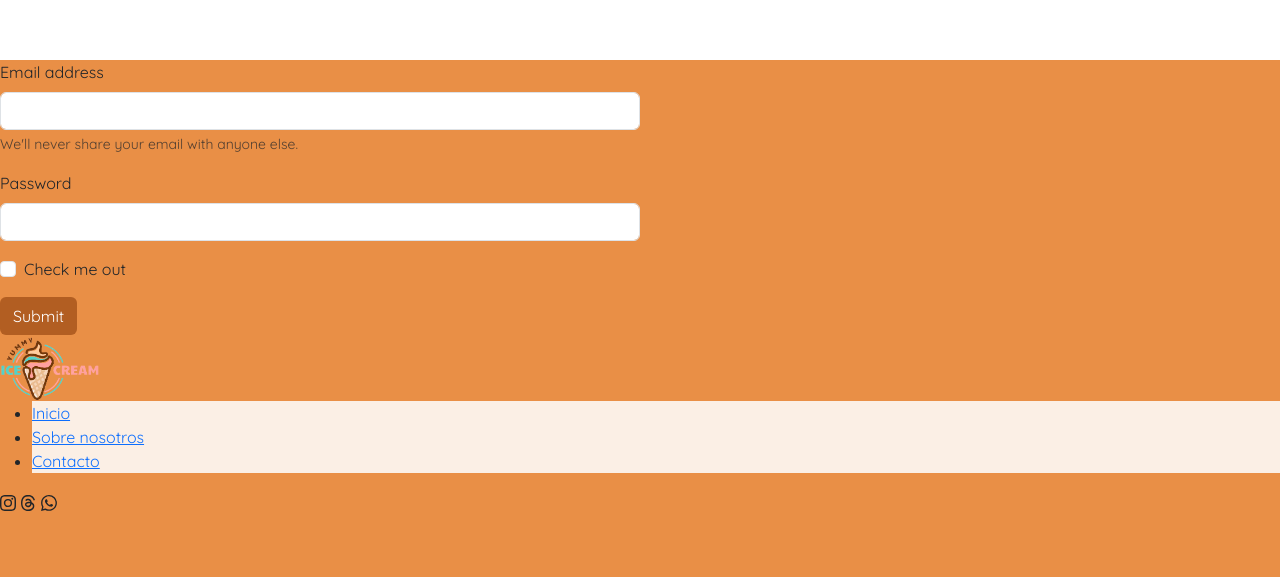
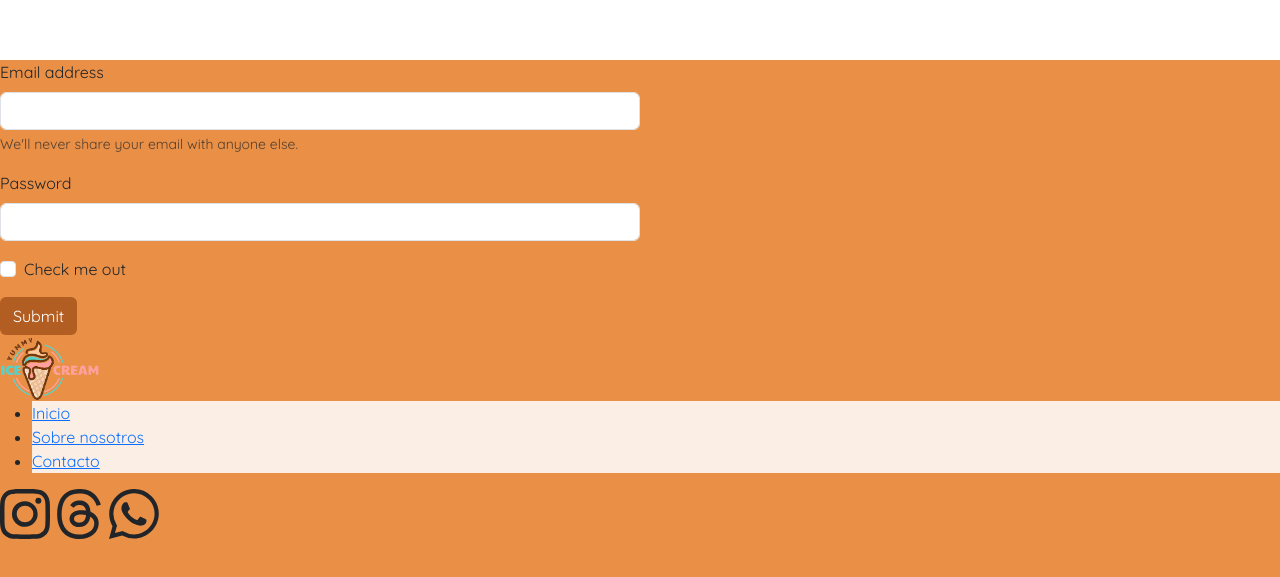
Before and after one commit to kathgaro/C56585-pf-heladeria, a website: page index.html in a window 1280 px wide. Shown: the part 1786-2363 px from the top of the page. Drawn offline with nearby package versions, Linux system fonts and the light colour scheme.

Commit message:
[H] each - clases txt - colores

```diff
--- a/index.html
+++ b/index.html
@@ -75,7 +75,7 @@
 
         </main>
         <section class="newin">
-            <h6 class="sub-title">Nuestro clientes</h6>
+            <h6 class="sub-title ">Nuestro clientes</h6>
 
             <article class="newin-cont">
                 <div class="newin-cont-img">
@@ -127,13 +127,13 @@
             </ul>
 
             <!--contactos-->
-            <svg xmlns="http://www.w3.org/2000/svg" width="16" height="16" fill="currentColor" class="bi bi-instagram" viewBox="0 0 16 16">
+            <svg xmlns="http://www.w3.org/2000/svg"  fill="currentColor" class="bi bi-instagram" viewBox="0 0 16 16">
               <path d="M8 0C5.829 0 5.556.01 4.703.048 3.85.088 3.269.222 2.76.42a3.9 3.9 0 0 0-1.417.923A3.9 3.9 0 0 0 .42 2.76C.222 3.268.087 3.85.048 4.7.01 5.555 0 5.827 0 8.001c0 2.172.01 2.444.048 3.297.04.852.174 1.433.372 1.942.205.526.478.972.923 1.417.444.445.89.719 1.416.923.51.198 1.09.333 1.942.372C5.555 15.99 5.827 16 8 16s2.444-.01 3.298-.048c.851-.04 1.434-.174 1.943-.372a3.9 3.9 0 0 0 1.416-.923c.445-.445.718-.891.923-1.417.197-.509.332-1.09.372-1.942C15.99 10.445 16 10.173 16 8s-.01-2.445-.048-3.299c-.04-.851-.175-1.433-.372-1.941a3.9 3.9 0 0 0-.923-1.417A3.9 3.9 0 0 0 13.24.42c-.51-.198-1.092-.333-1.943-.372C10.443.01 10.172 0 7.998 0zm-.717 1.442h.718c2.136 0 2.389.007 3.232.046.78.035 1.204.166 1.486.275.373.145.64.319.92.599s.453.546.598.92c.11.281.24.705.275 1.485.039.843.047 1.096.047 3.231s-.008 2.389-.047 3.232c-.035.78-.166 1.203-.275 1.485a2.5 2.5 0 0 1-.599.919c-.28.28-.546.453-.92.598-.28.11-.704.24-1.485.276-.843.038-1.096.047-3.232.047s-2.39-.009-3.233-.047c-.78-.036-1.203-.166-1.485-.276a2.5 2.5 0 0 1-.92-.598 2.5 2.5 0 0 1-.6-.92c-.109-.281-.24-.705-.275-1.485-.038-.843-.046-1.096-.046-3.233s.008-2.388.046-3.231c.036-.78.166-1.204.276-1.486.145-.373.319-.64.599-.92s.546-.453.92-.598c.282-.11.705-.24 1.485-.276.738-.034 1.024-.044 2.515-.045zm4.988 1.328a.96.96 0 1 0 0 1.92.96.96 0 0 0 0-1.92m-4.27 1.122a4.109 4.109 0 1 0 0 8.217 4.109 4.109 0 0 0 0-8.217m0 1.441a2.667 2.667 0 1 1 0 5.334 2.667 2.667 0 0 1 0-5.334"/>
             </svg>
-            <svg xmlns="http://www.w3.org/2000/svg" width="16" height="16" fill="currentColor" class="bi bi-threads" viewBox="0 0 16 16">
+            <svg xmlns="http://www.w3.org/2000/svg" fill="currentColor" class="bi bi-threads" viewBox="0 0 16 16">
               <path d="M6.321 6.016c-.27-.18-1.166-.802-1.166-.802.756-1.081 1.753-1.502 3.132-1.502.975 0 1.803.327 2.394.948s.928 1.509 1.005 2.644q.492.207.905.484c1.109.745 1.719 1.86 1.719 3.137 0 2.716-2.226 5.075-6.256 5.075C4.594 16 1 13.987 1 7.994 1 2.034 4.482 0 8.044 0 9.69 0 13.55.243 15 5.036l-1.36.353C12.516 1.974 10.163 1.43 8.006 1.43c-3.565 0-5.582 2.171-5.582 6.79 0 4.143 2.254 6.343 5.63 6.343 2.777 0 4.847-1.443 4.847-3.556 0-1.438-1.208-2.127-1.27-2.127-.236 1.234-.868 3.31-3.644 3.31-1.618 0-3.013-1.118-3.013-2.582 0-2.09 1.984-2.847 3.55-2.847.586 0 1.294.04 1.663.114 0-.637-.54-1.728-1.9-1.728-1.25 0-1.566.405-1.967.868ZM8.716 8.19c-2.04 0-2.304.87-2.304 1.416 0 .878 1.043 1.168 1.6 1.168 1.02 0 2.067-.282 2.232-2.423a6.2 6.2 0 0 0-1.528-.161"/>
             </svg>
-            <svg xmlns="http://www.w3.org/2000/svg" width="16" height="16" fill="currentColor" class="bi bi-whatsapp" viewBox="0 0 16 16">
+            <svg xmlns="http://www.w3.org/2000/svg"  fill="currentColor" class="bi bi-whatsapp" viewBox="0 0 16 16">
               <path d="M13.601 2.326A7.85 7.85 0 0 0 7.994 0C3.627 0 .068 3.558.064 7.926c0 1.399.366 2.76 1.057 3.965L0 16l4.204-1.102a7.9 7.9 0 0 0 3.79.965h.004c4.368 0 7.926-3.558 7.93-7.93A7.9 7.9 0 0 0 13.6 2.326zM7.994 14.521a6.6 6.6 0 0 1-3.356-.92l-.24-.144-2.494.654.666-2.433-.156-.251a6.56 6.56 0 0 1-1.007-3.505c0-3.626 2.957-6.584 6.591-6.584a6.56 6.56 0 0 1 4.66 1.931 6.56 6.56 0 0 1 1.928 4.66c-.004 3.639-2.961 6.592-6.592 6.592m3.615-4.934c-.197-.099-1.17-.578-1.353-.646-.182-.065-.315-.099-.445.099-.133.197-.513.646-.627.775-.114.133-.232.148-.43.05-.197-.1-.836-.308-1.592-.985-.59-.525-.985-1.175-1.103-1.372-.114-.198-.011-.304.088-.403.087-.088.197-.232.296-.346.1-.114.133-.198.198-.33.065-.134.034-.248-.015-.347-.05-.099-.445-1.076-.612-1.47-.16-.389-.323-.335-.445-.34-.114-.007-.247-.007-.38-.007a.73.73 0 0 0-.529.247c-.182.198-.691.677-.691 1.654s.71 1.916.81 2.049c.098.133 1.394 2.132 3.383 2.992.47.205.84.326 1.129.418.475.152.904.129 1.246.08.38-.058 1.171-.48 1.338-.943.164-.464.164-.86.114-.943-.049-.084-.182-.133-.38-.232"/>
             </svg>
         </footer>
--- a/scss/reset/_vars.scss
+++ b/scss/reset/_vars.scss
@@ -17,11 +17,49 @@ $k-md: 2rem;
 
 //MAPAS ✨
 $colors: (
-    primario: #d94077,
-    secundario: #0000ff,
-    terciario: #671313,
-    inhabilitado: #443e3e,
+    instagram: #d94077,
+    threads: #0000ff,
+    whatsapp: #671313,
 );
+
+//  ☝ Llave        ☝Valor
+//     colores       valor_colores
+
+@each $colores, $valor_colores in $colors{
+    .bi-#{$colores}{
+        width: 50px;
+        height: 50px;
+        &:hover{
+            box-shadow: 1px 1px 15px $valor_colores;
+        }
+    }
+}
+
+$font-variant:(
+    xxl: 40px,
+    xl: 38px,
+    md: 28px,
+    sm: 12px,
+    xs: 10px
+);
+//  ☝    ☝
+//talles   tamano
+
+@each $talles, $tamano in $font-variant{
+
+    .txt-#{$talles}{
+        font-size: $tamano;
+    }
+}
+
+
+
+
+
+
+
+
+
 
 $ren:(
     w: 1rem,
```
Also changed, not shown: css/main.css, scss/reset/_mixin.scss (renamed from scss/reset/mixin.scss), 1 other file.
